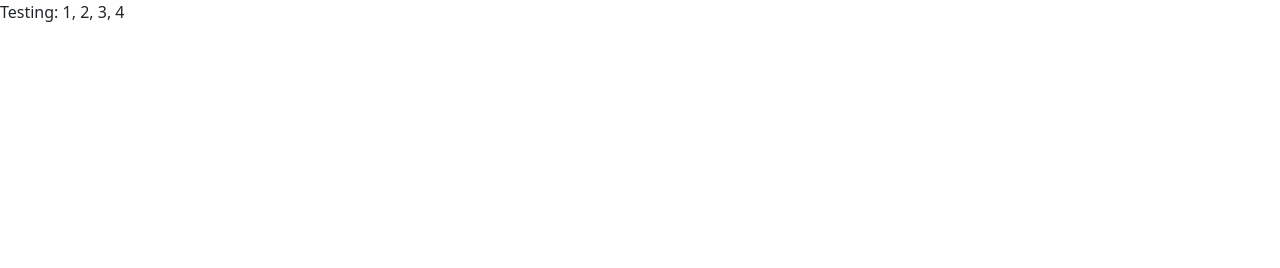
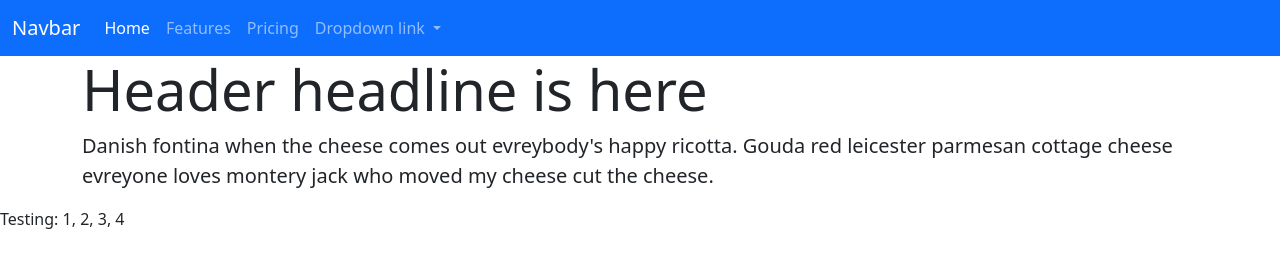
Before and after one commit to ellabarnes/ella-bootstrap, a website: page src/index.html in a window 1280 px wide. Drawn offline with nearby package versions, Linux system fonts and the light colour scheme; files that its build step writes are made by us from their sources; files whose address does not match are found by name.

Commit message:
typography

```diff
--- a/src/index.html
+++ b/src/index.html
@@ -8,6 +8,43 @@
 </head>
 
 <body>
+  <nav class="navbar navbar-expand-lg bg-primary" data-bs-theme="dark">
+    <div class="container-fluid">
+      <a class="navbar-brand" href="#">Navbar</a>
+      <button class="navbar-toggler" type="button" data-bs-toggle="collapse" data-bs-target="#navbarNavDropdown" aria-controls="navbarNavDropdown" aria-expanded="false" aria-label="Toggle navigation">
+        <span class="navbar-toggler-icon"></span>
+      </button>
+      <div class="collapse navbar-collapse" id="navbarNavDropdown">
+        <ul class="navbar-nav">
+          <li class="nav-item">
+            <a class="nav-link active" aria-current="page" href="#">Home</a>
+          </li>
+          <li class="nav-item">
+            <a class="nav-link" href="#">Features</a>
+          </li>
+          <li class="nav-item">
+            <a class="nav-link" href="#">Pricing</a>
+          </li>
+          <li class="nav-item dropdown">
+            <a class="nav-link dropdown-toggle" href="#" role="button" data-bs-toggle="dropdown" aria-expanded="false">
+              Dropdown link
+            </a>
+            <ul class="dropdown-menu">
+              <li><a class="dropdown-item" href="#">Action</a></li>
+              <li><a class="dropdown-item" href="#">Another action</a></li>
+              <li><a class="dropdown-item" href="#">Something else here</a></li>
+            </ul>
+          </li>
+        </ul>
+      </div>
+    </div>
+  </nav>
+  <div class="container">
+    <header>
+      <h1 class="display-4">Header headline is here</h1>
+      <p class="lead">Danish fontina when the cheese comes out evreybody's happy ricotta. Gouda red leicester parmesan cottage cheese evreyone loves montery jack who moved my cheese cut the cheese.</p>
+    </header>
+  </div>
   <!-- Content starts here -->
   <p>Testing: 1, 2, 3, 4</p>
 
```
Also changed, not shown: docs/index.html (+37 -0 lines).
